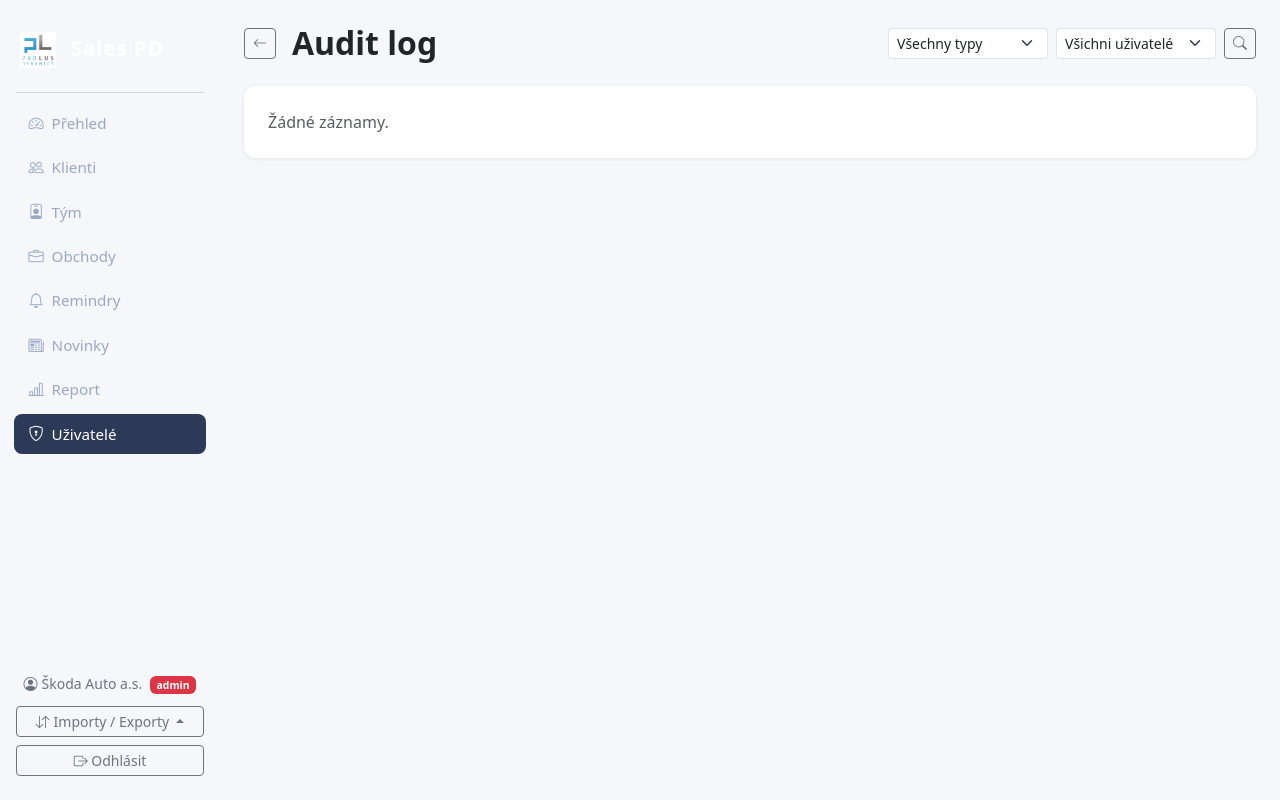
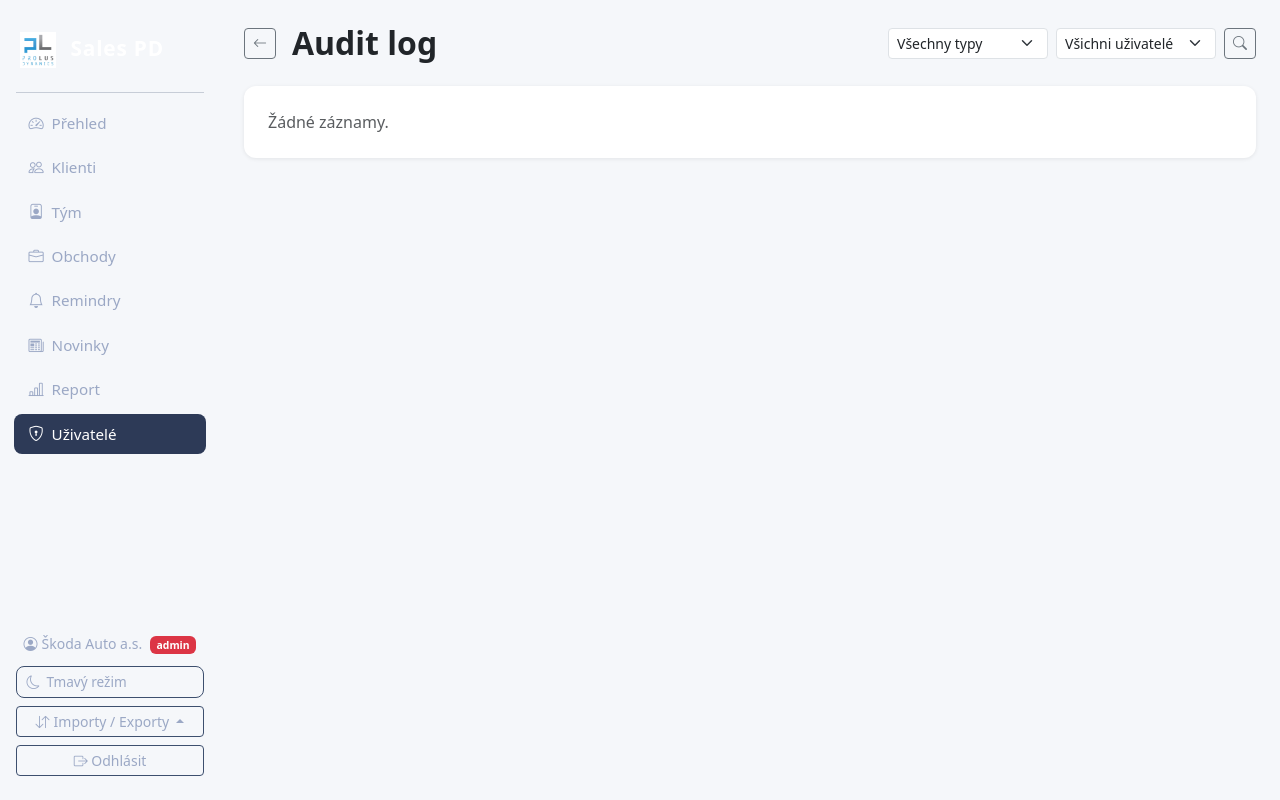
Before and after one commit to Usidlo/crm_v1, a Flask app: page /admin/audit-log in a window 1280 px wide. Run offline with Flask 3, Linux system fonts and the light colour scheme; a user stored in the database is signed in; data comes from the database, SQL or seed files in the repository; data that the repository does not hold is empty.

Commit message:
Přidat přepínač tmavého/světlého režimu, opravit viditelnost Sales PD
Co-Authored-By: Claude Sonnet 4.6 <noreply@anthropic.com>

```diff
--- a/templates/base.html
+++ b/templates/base.html
@@ -1,15 +1,20 @@
 <!DOCTYPE html>
-<html lang="cs">
+<html lang="cs" data-bs-theme="light" id="htmlRoot">
 <head>
   <meta charset="UTF-8">
   <meta name="viewport" content="width=device-width, initial-scale=1">
   <title>{% block title %}Sales PD{% endblock %}</title>
+  <!-- Aplikuj téma před načtením stránky, aby nedošlo k bliknutí -->
+  <script>
+    (function() {
+      var t = localStorage.getItem('theme') || 'light';
+      document.getElementById('htmlRoot').setAttribute('data-bs-theme', t);
+    })();
+  </script>
   <link href="https://cdn.jsdelivr.net/npm/bootstrap@5.3.3/dist/css/bootstrap.min.css" rel="stylesheet">
   <link href="https://cdn.jsdelivr.net/npm/bootstrap-icons@1.11.3/font/bootstrap-icons.min.css" rel="stylesheet">
   <style>
-    body { background: #f5f7fa; }
-
-    /* ── Sidebar ── */
+    /* ── Sidebar (vždy tmavý bez ohledu na režim) ── */
     #sidebar {
       background: #1a2236;
       color: #cdd6f4;
@@ -36,6 +41,30 @@
       color: #fff;
     }
     #sidebar .nav-link i { margin-right: 8px; }
+    #sidebar .btn-outline-secondary {
+      color: #9ba8c5;
+      border-color: #3d4f6e;
+    }
+    #sidebar .btn-outline-secondary:hover {
+      background: #2d3a57;
+      color: #fff;
+      border-color: #3d4f6e;
+    }
+    #sidebar .text-secondary { color: #9ba8c5 !important; }
+    #sidebar hr { border-color: #3d4f6e !important; }
+    #sidebar .dropdown-menu {
+      background: #1e2d48;
+      border-color: #3d4f6e;
+    }
+    #sidebar .dropdown-menu .dropdown-item {
+      color: #cdd6f4;
+    }
+    #sidebar .dropdown-menu .dropdown-item:hover {
+      background: #2d3a57;
+      color: #fff;
+    }
+    #sidebar .dropdown-header { color: #6c7ea0; }
+    #sidebar .dropdown-divider { border-color: #3d4f6e; }
 
     /* Offcanvas sidebar na mobilu */
     @media (max-width: 991.98px) {
@@ -54,20 +83,64 @@
       .main-content { padding: 1rem; }
     }
 
-    /* ── Mobile top navbar ── */
+    /* ── Mobile top navbar (vždy tmavý) ── */
     .mobile-navbar {
       background: #1a2236;
-      color: #fff;
       padding: .6rem 1rem;
     }
+    .mobile-navbar .navbar-brand-text {
+      color: #fff;
+      font-weight: 700;
+      letter-spacing: .04em;
+    }
 
-    /* ── Cards & tables ── */
-    .card { border: none; box-shadow: 0 1px 4px rgba(0,0,0,.08); border-radius: 12px; }
+    /* ── Světlý režim ── */
+    [data-bs-theme="light"] body { background: #f5f7fa; }
+    [data-bs-theme="light"] .card {
+      border: none;
+      box-shadow: 0 1px 4px rgba(0,0,0,.08);
+      border-radius: 12px;
+    }
+
+    /* ── Tmavý režim ── */
+    [data-bs-theme="dark"] body { background: #0f1117; }
+    [data-bs-theme="dark"] .card {
+      border: none;
+      box-shadow: 0 1px 6px rgba(0,0,0,.3);
+      border-radius: 12px;
+    }
+    [data-bs-theme="dark"] .card-header.bg-white {
+      background-color: var(--bs-card-bg) !important;
+    }
+    [data-bs-theme="dark"] .table-light {
+      --bs-table-bg: rgba(255,255,255,.04);
+      --bs-table-color: var(--bs-body-color);
+    }
+
+    /* ── Společné ── */
     .badge-method { font-size: .78rem; padding: .3em .65em; border-radius: 20px; }
-    .table th { font-weight: 600; font-size: .85rem; text-transform: uppercase; letter-spacing: .04em; color: #6c757d; }
+    .table th { font-weight: 600; font-size: .85rem; text-transform: uppercase; letter-spacing: .04em; }
 
-    /* Tabulky scrollovatelné na mobilu */
-    .table-responsive-card { overflow-x: auto; -webkit-overflow-scrolling: touch; }
+    /* Tlačítko přepínání tématu */
+    #themeToggle {
+      background: transparent;
+      border: 1px solid #3d4f6e;
+      color: #9ba8c5;
+      border-radius: 8px;
+      padding: .3rem .6rem;
+      cursor: pointer;
+      font-size: .85rem;
+      width: 100%;
+      text-align: left;
+      display: flex;
+      align-items: center;
+      gap: .4rem;
+      transition: background .15s;
+    }
+    #themeToggle:hover {
+      background: #2d3a57;
+      color: #fff;
+    }
   </style>
 </head>
 <body>
@@ -78,7 +151,7 @@
           data-bs-toggle="offcanvas" data-bs-target="#sidebar" aria-label="Menu">
     <i class="bi bi-list fs-5"></i>
   </button>
-  <span class="fw-bold" style="letter-spacing:.04em">Sales PD</span>
+  <span class="navbar-brand-text">Sales PD</span>
   {% if unread_news_count > 0 %}
   <a href="{{ url_for('novinky') }}" class="ms-auto">
     <span class="badge bg-danger">{{ unread_news_count }}</span>
@@ -177,6 +250,13 @@
         {% if current_user.is_admin %}<span class="badge bg-danger ms-1" style="font-size:.65rem">admin</span>{% endif %}
       </div>
       {% endif %}
+
+      <!-- Přepínač tmavý/světlý režim -->
+      <button id="themeToggle" onclick="toggleTheme()">
+        <i class="bi" id="themeIcon"></i>
+        <span id="themeLabel"></span>
+      </button>
+
       <div class="dropup w-100">
         <button class="btn btn-outline-secondary btn-sm w-100 dropdown-toggle"
                 data-bs-toggle="dropdown" aria-expanded="false">
@@ -226,7 +306,31 @@
 
 <script src="https://cdn.jsdelivr.net/npm/bootstrap@5.3.3/dist/js/bootstrap.bundle.min.js"></script>
 <script>
-  // Zavřít sidebar na mobilu po kliknutí na odkaz
+  // ── Téma ──
+  function applyTheme(theme) {
+    document.getElementById('htmlRoot').setAttribute('data-bs-theme', theme);
+    var icon  = document.getElementById('themeIcon');
+    var label = document.getElementById('themeLabel');
+    if (theme === 'dark') {
+      icon.className  = 'bi bi-sun';
+      label.textContent = 'Světlý režim';
+    } else {
+      icon.className  = 'bi bi-moon';
+      label.textContent = 'Tmavý režim';
+    }
+  }
+
+  function toggleTheme() {
+    var current = document.getElementById('htmlRoot').getAttribute('data-bs-theme');
+    var next = current === 'dark' ? 'light' : 'dark';
+    localStorage.setItem('theme', next);
+    applyTheme(next);
+  }
+
+  // Inicializace při načtení
+  applyTheme(localStorage.getItem('theme') || 'light');
+
+  // ── Zavřít sidebar na mobilu po kliknutí na odkaz ──
   document.querySelectorAll('#sidebarNav .nav-link').forEach(function(link) {
     link.addEventListener('click', function() {
       var sidebarEl = document.getElementById('sidebar');
```
